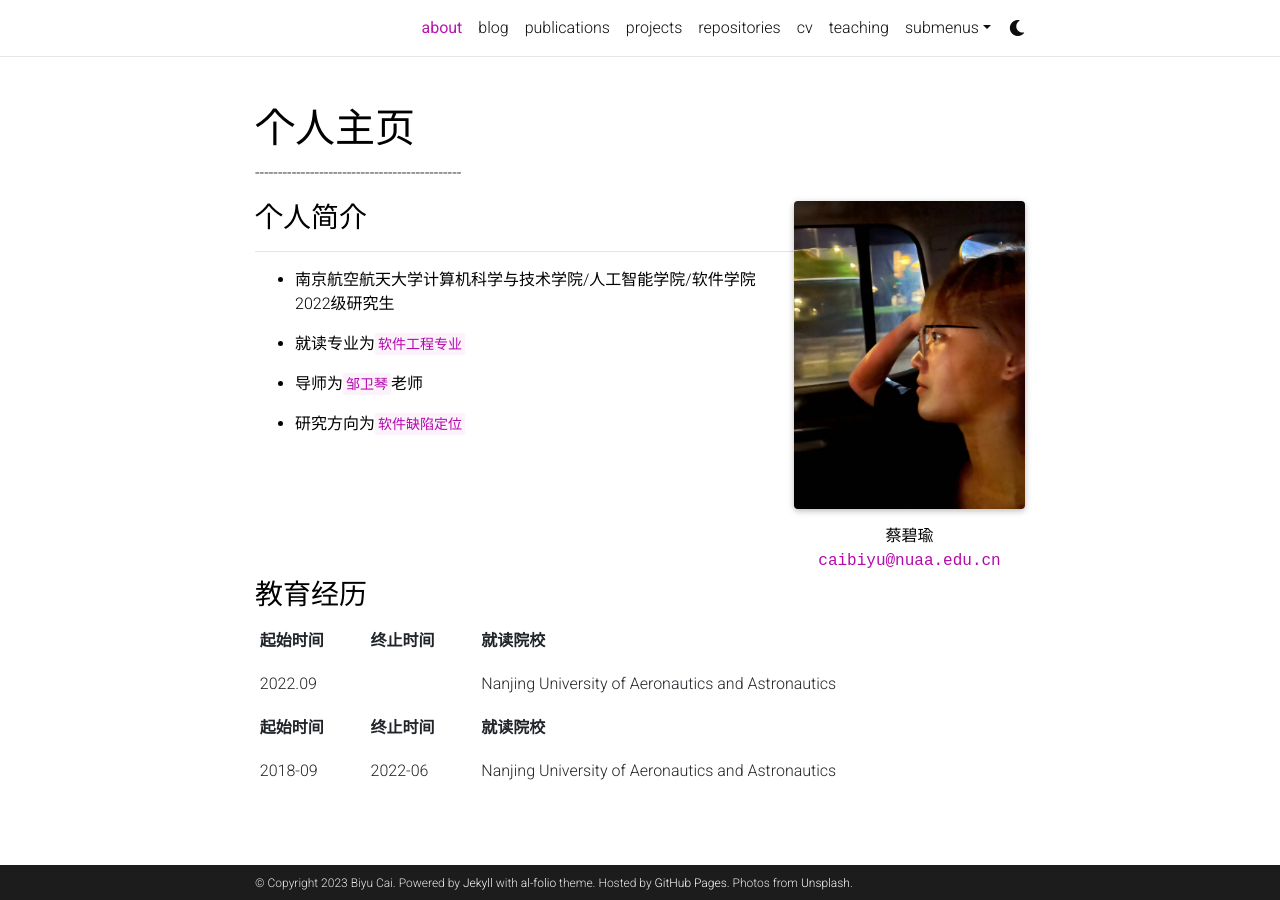
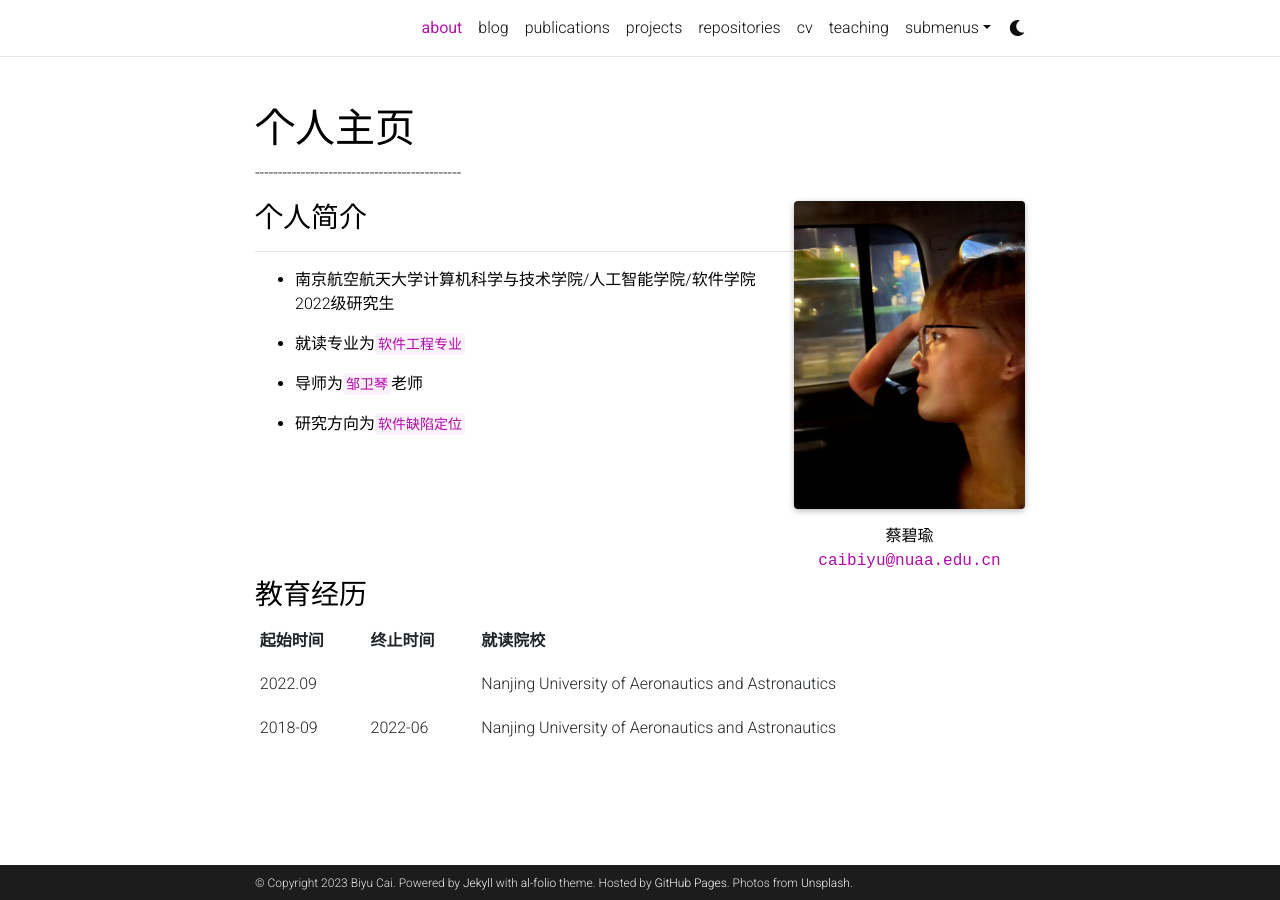
Before and after one commit to Caiby0927/Caiby0927.github.io, a Jekyll site: the page built from _pages/about.md, in a window 1280 px wide. Built offline with Jekyll 4.4.1, drawn with Linux system fonts in a browser that asks for light colours; full-size pictures stand in for the smaller copies a plugin makes; comment, search, counter and statistics services are not loaded; a style sheet for code colours, icons or effects is not loaded.

Commit message:
Update news.html

```diff
--- a/_includes/news.html
+++ b/_includes/news.html
@@ -9,12 +9,12 @@
               {% else %}
               {% assign news_limit = news_size %}
               {% endif %}
-              {% for item in news limit: news_limit %}
                 <tr>
                   <th>起始时间</th>
                   <th>终止时间</th>
                   <th>就读院校</th>
                 </tr>
+              {% for item in news limit: news_limit %}
                 <tr>
                   <td>{{ item.begin_date }}</td>
                   <td>{{ item.end_date }}</td>
```
